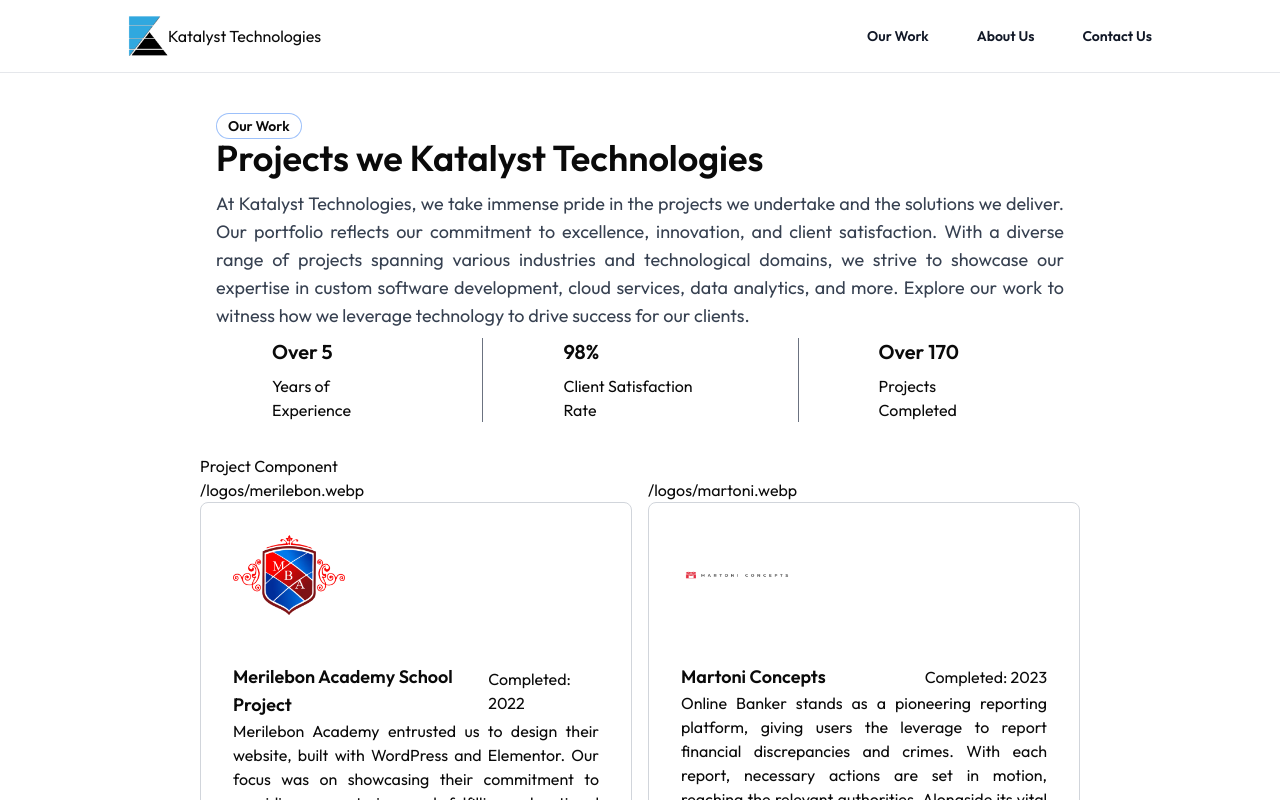
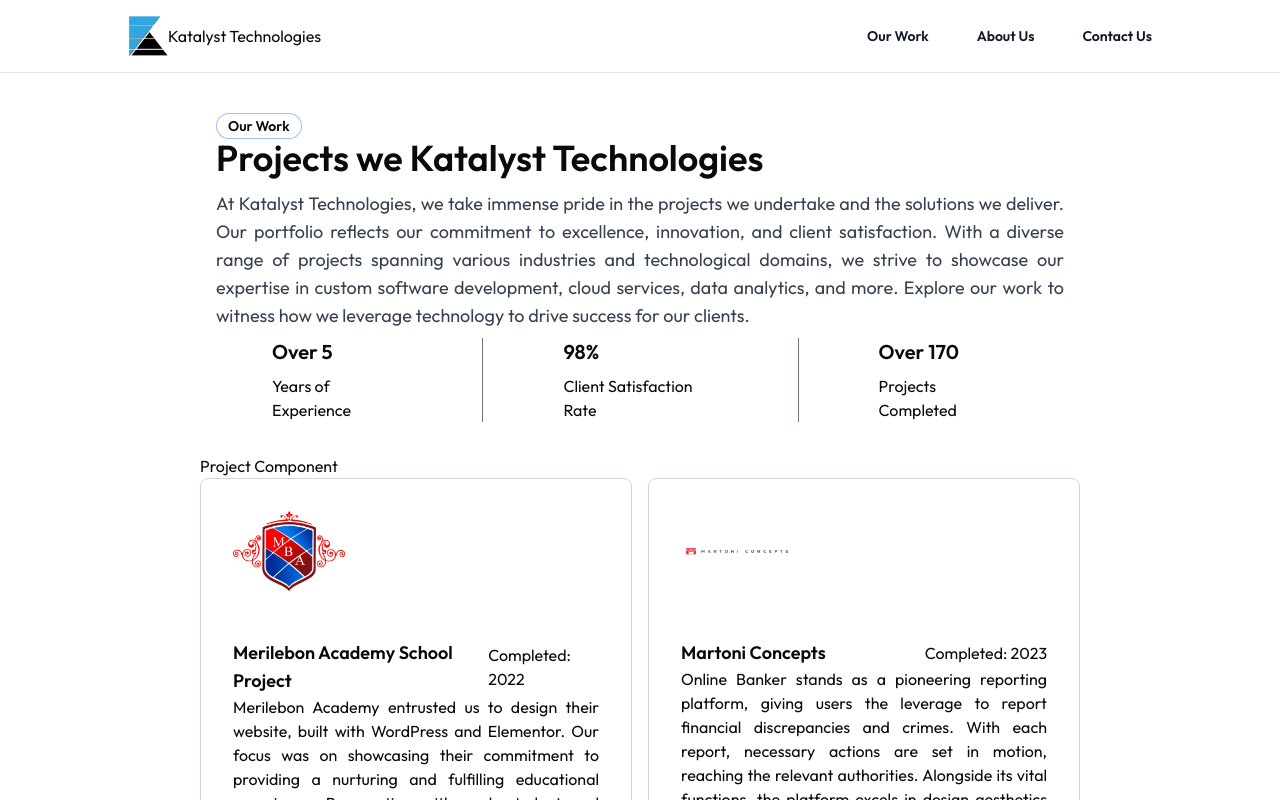
Before and after one commit to Katalyst33/landing, a Next.js app: page /work in a window 1280 px wide. Shown: the top 800 px of the page. Built offline with nearby package versions, Linux system fonts and the light colour scheme; data requests are answered from the project's data file.

Commit message:
save work

```diff
--- a/app/work/page.jsx
+++ b/app/work/page.jsx
@@ -85,7 +85,6 @@
       <div className="grid grid-cols-1 lg:grid-cols-2  gap-4 ">
         {allProjects.map((project, index) => (
           <div key={index}>
-            <div>{project.logo}</div>
             <main className="rounded-lg border border-gray-300 p-8 mb-8 lg:mb-0">
               <div className="relative w-28 h-32">
                 <Image
```
